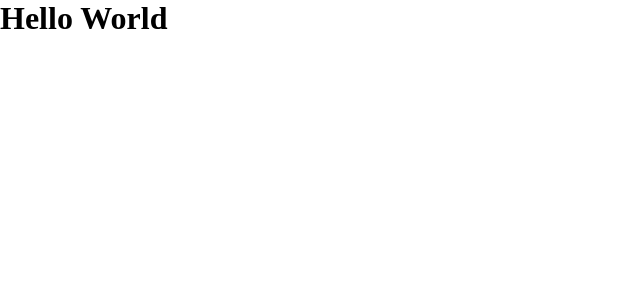
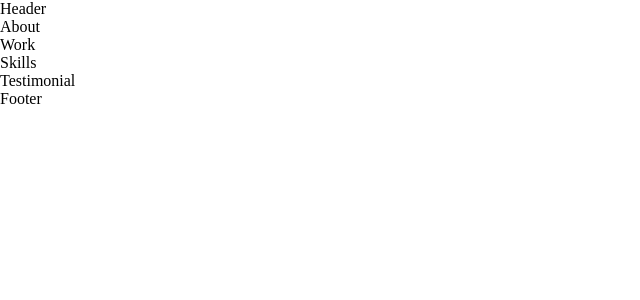
Before and after one commit to Tusar78/Tusar-Portfoliio, a React (Create React App) app in the folder frontend-react/: page / in a window 1280 px wide. Shown: the top 300 px of the page, without its empty margins (0-640 px from the left). Built offline with nearby package versions, Linux system fonts and the light colour scheme.

Commit message:
import neccessary component using traditional react way

```diff
--- a/frontend-react/src/App.js
+++ b/frontend-react/src/App.js
@@ -1,8 +1,21 @@
 import React from 'react';
+import About from './Container/About/About';
+import Footer from './Container/Footer/Footer';
+import Header from './Container/Header/Header';
+import Skills from './Container/Skills/Skills';
+import Testimonial from './Container/Testimonial/Testimonial';
+import Work from './Container/Work/Work';
 
 const App = () => {
   return (
-    <h1>Hello World</h1>
+    <div className='container'>
+      <Header />
+      <About />
+      <Work />
+      <Skills />
+      <Testimonial />
+      <Footer />
+    </div>
   );
 };
 
```
